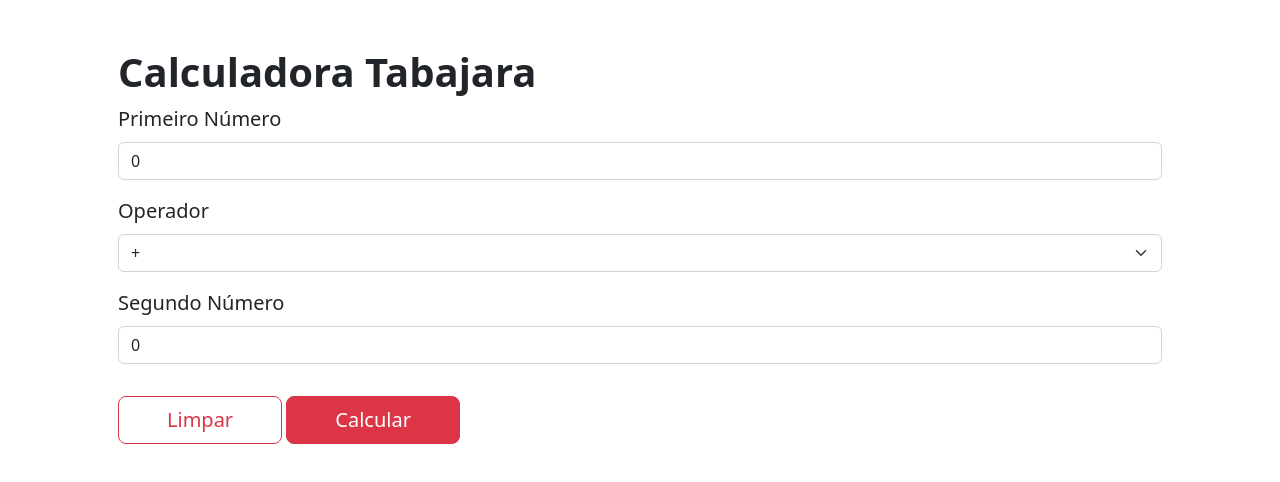
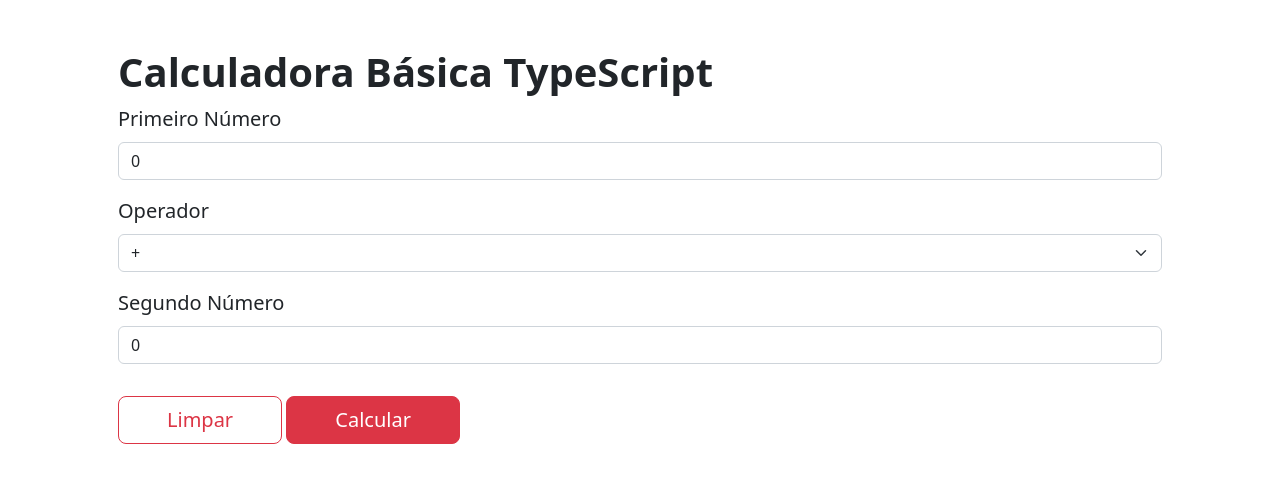
Before and after one commit to LucasBleyer/CalculadoraTypeScript_Academia_do_Programador, a website with bundled scripts: page calculadora/index.html in a window 1280 px wide. Built offline with nearby package versions, Linux system fonts and the light colour scheme.

Commit message:
update name of the main page

```diff
--- a/calculadora/index.html
+++ b/calculadora/index.html
@@ -16,14 +16,14 @@
   integrity="sha384-A3rJD856KowSb7dwlZdYEkO39Gagi7vIsF0jrRAoQmDKKtQBHUuLZ9AsSv4jD4Xa"
   crossorigin="anonymous" defer></script>
 
-  <title>Calculadora Tabajara Web</title>
+  <title>Calculadora</title>
 </head>
 <body class="d-flex align-items-center">
   <div class="container p-5">
     <div class="row justify-content-center align-items-center">
       <div class="col">
 
-        <h1 class="title fw-bold">Calculadora Tabajara</h1>
+        <h1 class="title fw-bold">Calculadora Básica TypeScript</h1>
 
         <div class="form-group mb-3">
           <label class="form-label fs-5" for="primeiroNumero">Primeiro Número</label>
```
